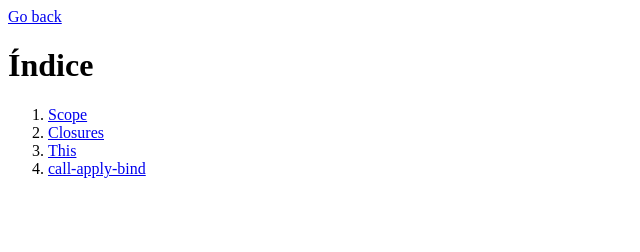
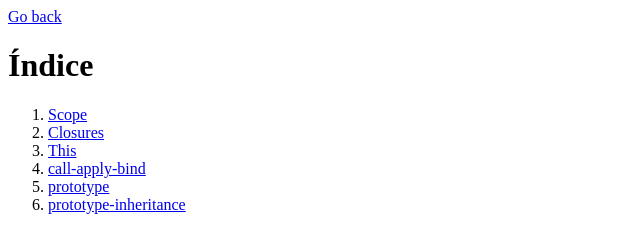
Before and after one commit to satoshi9394/JavaScript-Profesional, a website: page ejercicios/index.html in a window 1280 px wide. Shown: the whole page, without its empty margins (0-640 px from the left). Drawn offline with Linux system fonts and the light colour scheme.

Commit message:
finalizando lo basico de js

```diff
--- a/ejercicios/index.html
+++ b/ejercicios/index.html
@@ -11,6 +11,8 @@
         <li><a href="/ejercicios/closures.html">Closures</a></li>
         <li><a href="/ejercicios/this.html">This</a></li>
         <li><a href="/ejercicios/call-apply-bind.html">call-apply-bind</a></li>
+        <li><a href="/ejercicios/prototype.html">prototype</a></li>
+        <li><a href="/ejercicios/prototypal-inheritance.html">prototype-inheritance</a></li>
       </ol>
     </body>
 </html>
```
Also changed, not shown: ejercicios/prototypal-inheritance.html (+10 -0 lines).
